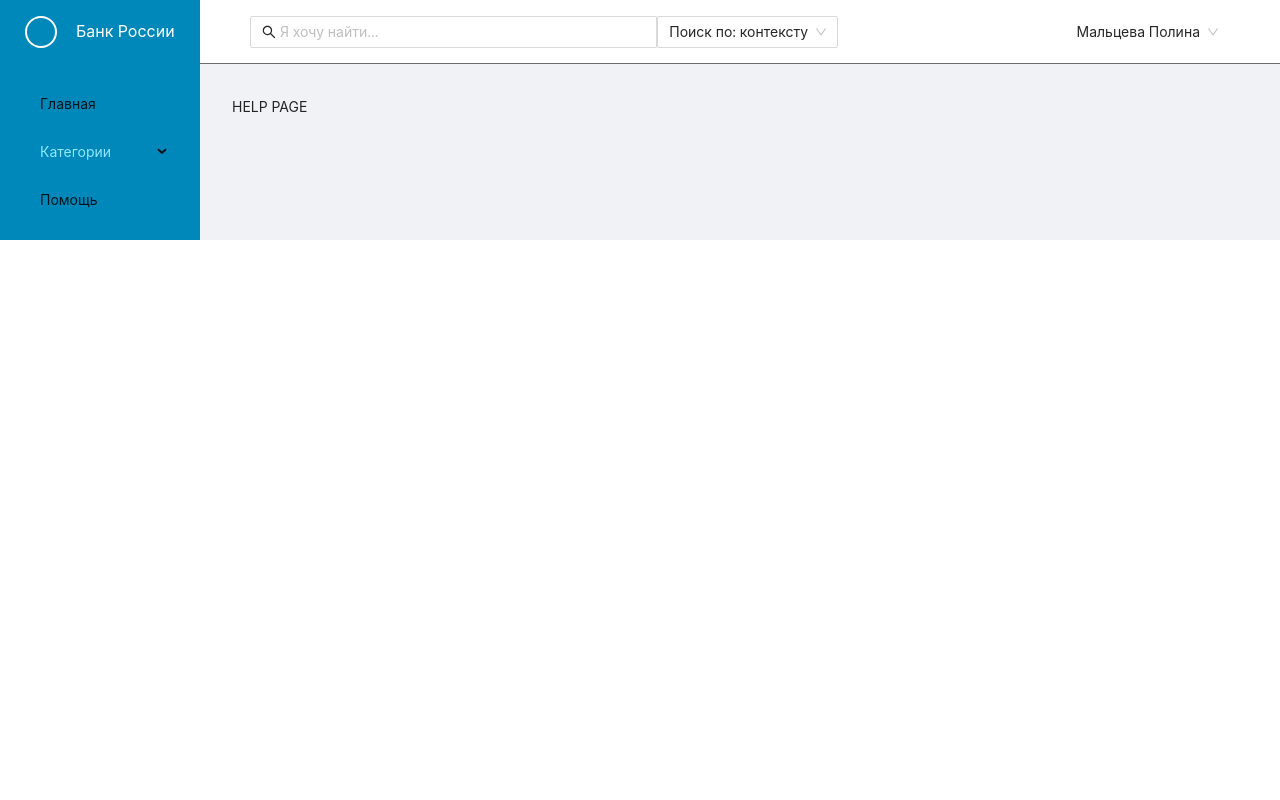
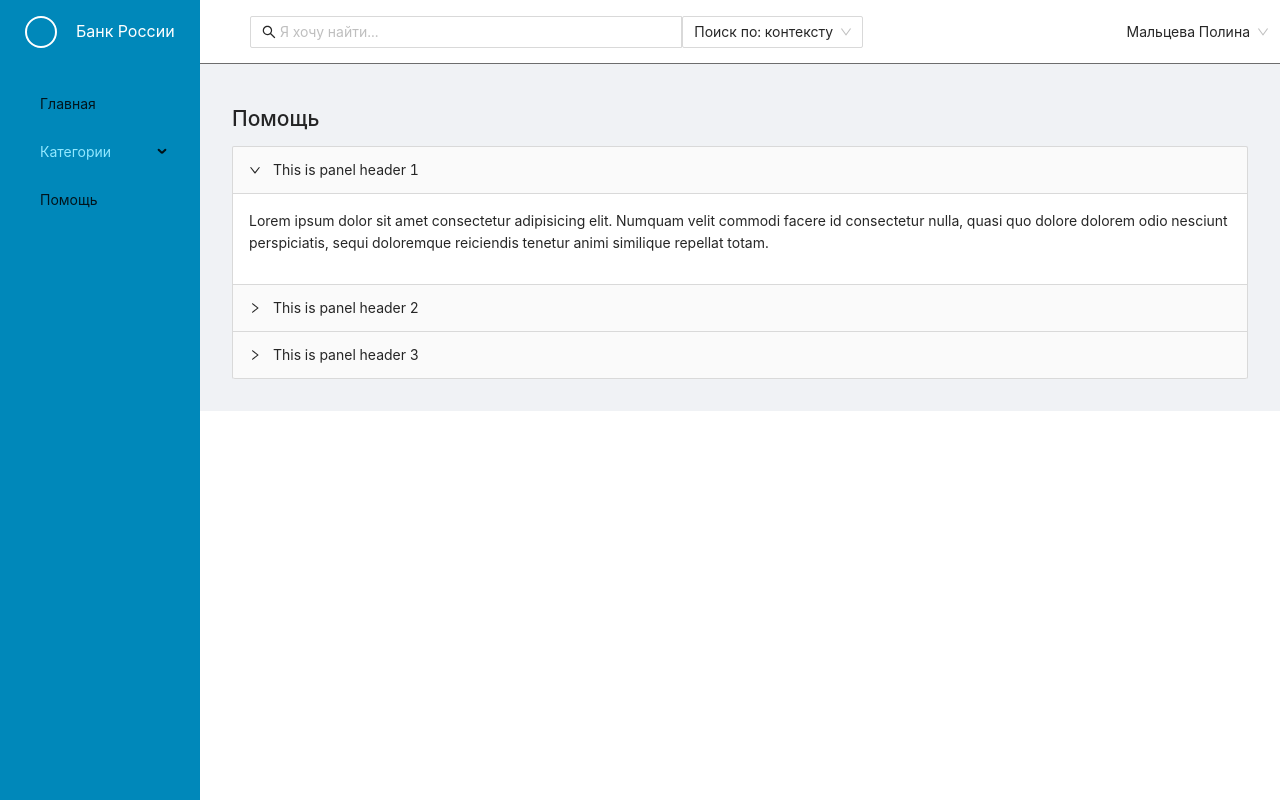
Before and after one commit to EgorNmv/learning, a React app in the folder packages/front/: page /help in a window 1280 px wide. Built offline with nearby package versions, Linux system fonts and the light colour scheme.

Commit message:
added fixerd sider and header to front package

```diff
--- a/packages/front/src/components/Content/Content.tsx
+++ b/packages/front/src/components/Content/Content.tsx
@@ -9,7 +9,7 @@ const Help = React.lazy(() => import("../../pages/Help"));
 const AllCategories = React.lazy(() => import("../../pages/AllCategories"));
 
 export const Content: React.FC = () => (
-  <Layout.Content style={{ padding: "2rem" }}>
+  <Layout.Content style={{ padding: "2rem", margin: "70px 0 0 200px" }}>
     <Suspense fallback={<Spin />}>
       <Route path="/" exact component={Main} />
       <Route path="/category" exact component={AllCategories} />
--- a/packages/front/src/components/Header/Header.tsx
+++ b/packages/front/src/components/Header/Header.tsx
@@ -8,6 +8,11 @@ export const Header: React.FC = () => (
     style={{
       background: "white",
       borderBottom: "1px solid rgb(109, 109, 109)",
+      position: "fixed",
+      marginLeft: "200px",
+      width: "100%",
+      zIndex: 1,
+      paddingRight: "200px",
     }}
   >
     <section
--- a/packages/front/src/components/Sider/Sider.tsx
+++ b/packages/front/src/components/Sider/Sider.tsx
@@ -5,7 +5,14 @@ import { SiderLinkList } from "../SiderLinkList/SiderLinkList";
 import { THEME } from "../../constants/theme";
 
 export const Sider: React.FC = () => (
-  <Layout.Sider style={{ background: THEME.mainColor }}>
+  <Layout.Sider
+    style={{
+      background: THEME.mainColor,
+      minHeight: "100vh",
+      position: "fixed",
+      zIndex: 1,
+    }}
+  >
     <div className="sider-content">
       <header>
         <div className="sider-title-circle"></div>
--- a/packages/front/src/pages/Category.tsx
+++ b/packages/front/src/pages/Category.tsx
@@ -9,7 +9,7 @@ const Category: React.FC = () => {
         <h2>Программирование</h2>
         <SortableTrainingList />
       </section>
-      <section>
+      <section style={{ marginLeft: "2rem" }}>
         <CalendarWithEvents />
       </section>
     </div>
--- a/packages/front/src/pages/Help.tsx
+++ b/packages/front/src/pages/Help.tsx
@@ -1,7 +1,40 @@
 import React from "react";
+import { Collapse } from "antd";
 
 const Help: React.FC = () => {
-  return <div>HELP PAGE</div>;
+  return (
+    <div>
+      <h2>Помощь</h2>
+      <section>
+        <Collapse defaultActiveKey={["1"]}>
+          <Collapse.Panel header="This is panel header 1" key="1">
+            <p>
+              Lorem ipsum dolor sit amet consectetur adipisicing elit. Numquam
+              velit commodi facere id consectetur nulla, quasi quo dolore
+              dolorem odio nesciunt perspiciatis, sequi doloremque reiciendis
+              tenetur animi similique repellat totam.
+            </p>
+          </Collapse.Panel>
+          <Collapse.Panel header="This is panel header 2" key="2">
+            <p>
+              Lorem ipsum dolor sit amet consectetur adipisicing elit. Laborum
+              iusto quo obcaecati ducimus neque expedita provident veritatis
+              ipsa suscipit, iste consequuntur porro totam eius optio,
+              repellendus facere id reprehenderit maiores.
+            </p>
+          </Collapse.Panel>
+          <Collapse.Panel header="This is panel header 3" key="3">
+            <p>
+              Lorem ipsum dolor sit, amet consectetur adipisicing elit. Tempora
+              eveniet repellat aperiam totam placeat, consectetur, consequatur
+              quia minima porro quos beatae eaque corrupti quod animi nulla?
+              Officia rem ratione tempora?
+            </p>
+          </Collapse.Panel>
+        </Collapse>
+      </section>
+    </div>
+  );
 };
 
 export default Help;
```
